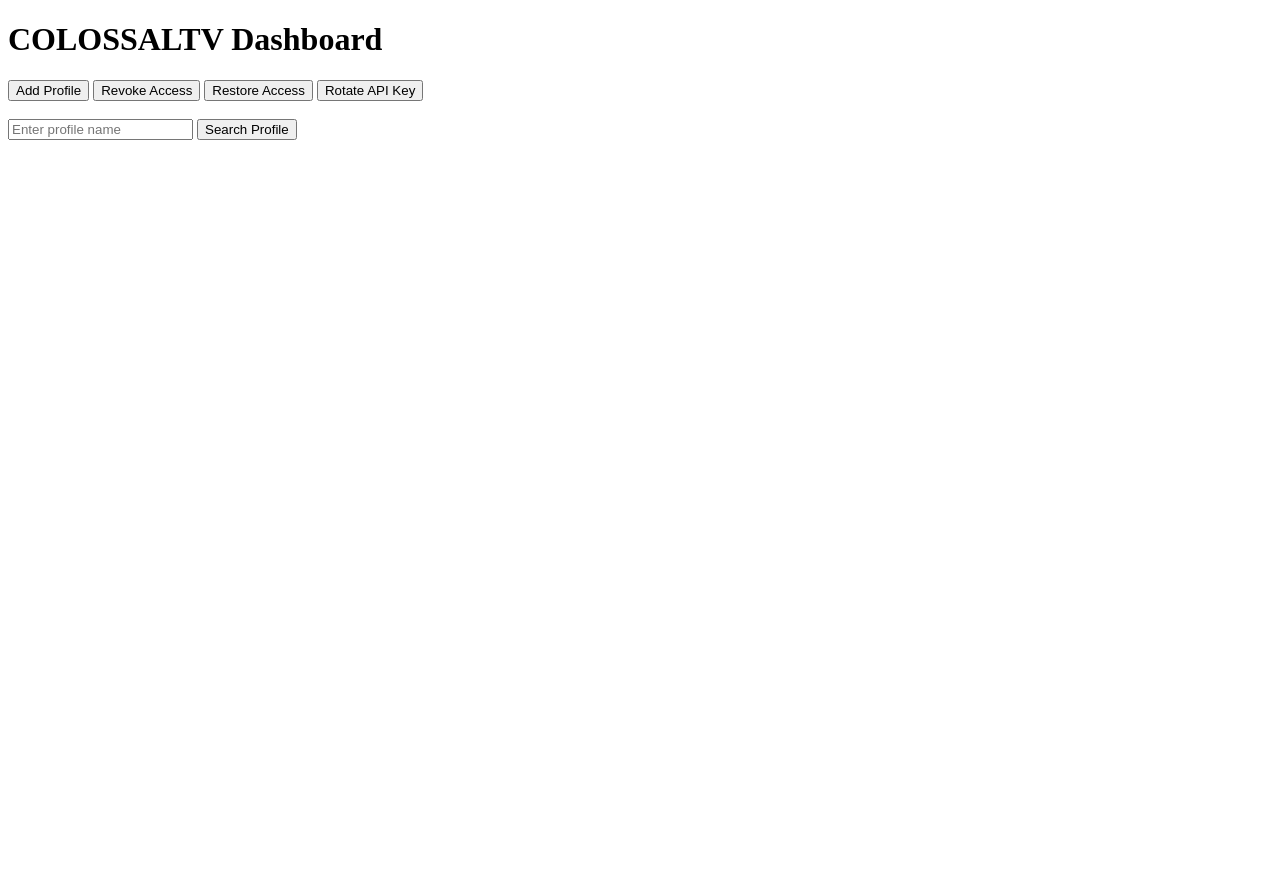
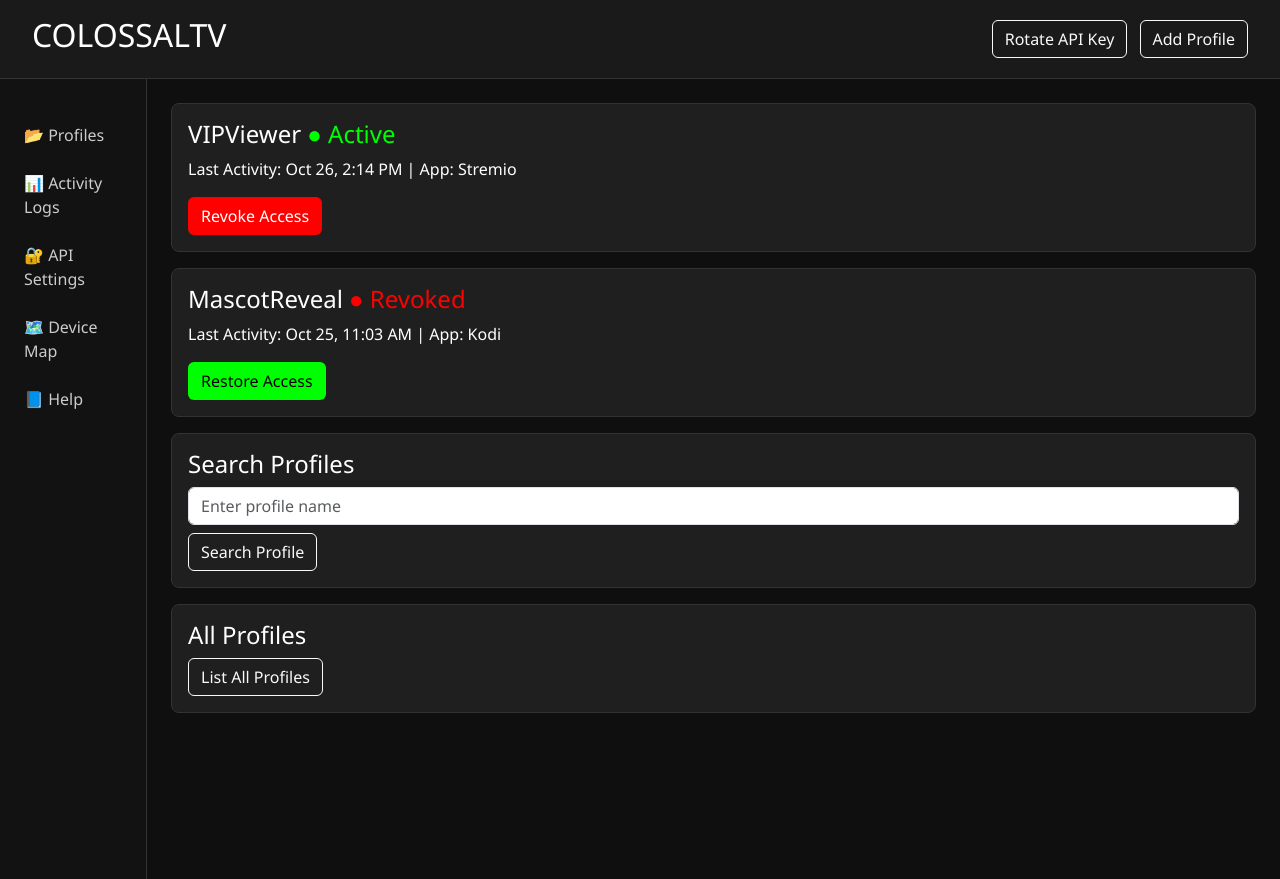
Before and after one commit to tr1me/colossaltv-backend, a website: page index.html in a window 1280 px wide. Before the commit the page ends 800 px from the top, so only its background shows below. Drawn offline with nearby package versions, Linux system fonts and the light colour scheme.

Commit message:
Update index.html

```diff
--- a/index.html
+++ b/index.html
@@ -1,60 +1,136 @@
 <!DOCTYPE html>
 <html lang="en">
 <head>
-  <meta charset="UTF-8">
+  <meta charset="UTF-8" />
+  <meta name="viewport" content="width=device-width, initial-scale=1.0" />
   <title>COLOSSALTV Dashboard</title>
+  <link href="https://cdn.jsdelivr.net/npm/bootstrap@5.3.0/dist/css/bootstrap.min.css" rel="stylesheet" />
+  <style>
+    body {
+      background-color: #0f0f0f;
+      color: #ffffff;
+      font-family: 'Segoe UI', sans-serif;
+    }
+    .header {
+      background-color: #1a1a1a;
+      padding: 1rem 2rem;
+      border-bottom: 1px solid #333;
+    }
+    .sidebar {
+      background-color: #121212;
+      height: 100vh;
+      padding-top: 2rem;
+      border-right: 1px solid #333;
+    }
+    .sidebar a {
+      color: #ccc;
+      display: block;
+      padding: 0.75rem 1.5rem;
+      text-decoration: none;
+    }
+    .sidebar a:hover {
+      background-color: #1f1f1f;
+      color: #fff;
+    }
+    .profile-card {
+      background-color: #1f1f1f;
+      border: 1px solid #333;
+      border-radius: 8px;
+      padding: 1rem;
+      margin-bottom: 1rem;
+    }
+    .status-active { color: #0f0; }
+    .status-revoked { color: #f00; }
+    .btn-revoke { background-color: #f00; color: #fff; }
+    .btn-restore { background-color: #0f0; color: #000; }
+  </style>
 </head>
 <body>
-  <h1>COLOSSALTV Dashboard</h1>
+  <div class="header d-flex justify-content-between align-items-center">
+    <h2>COLOSSALTV</h2>
+    <div>
+      <button id="rotateKeyBtn" class="btn btn-outline-light me-2">Rotate API Key</button>
+      <button id="addProfileBtn" class="btn btn-outline-light">Add Profile</button>
+    </div>
+  </div>
 
-  <button id="addProfileBtn">Add Profile</button>
-  <button id="revokeBtn">Revoke Access</button>
-  <button id="restoreBtn">Restore Access</button>
-  <button id="rotateKeyBtn">Rotate API Key</button>
+  <div class="d-flex">
+    <div class="sidebar">
+      <a href="#">📂 Profiles</a>
+      <a href="#">📊 Activity Logs</a>
+      <a href="#">🔐 API Settings</a>
+      <a href="#">🗺️ Device Map</a>
+      <a href="#">📘 Help</a>
+    </div>
 
-  <br><br>
-  <input type="text" id="searchInput" placeholder="Enter profile name">
-  <button id="searchBtn">Search Profile</button>
+    <div class="container-fluid p-4">
+      <!-- Existing profile cards -->
+      <div class="profile-card">
+        <h4>VIPViewer <span class="status-active">● Active</span></h4>
+        <p>Last Activity: Oct 26, 2:14 PM | App: Stremio</p>
+        <button id="revokeBtn" class="btn btn-revoke">Revoke Access</button>
+      </div>
+      <div class="profile-card">
+        <h4>MascotReveal <span class="status-revoked">● Revoked</span></h4>
+        <p>Last Activity: Oct 25, 11:03 AM | App: Kodi</p>
+        <button id="restoreBtn" class="btn btn-restore">Restore Access</button>
+      </div>
+
+      <!-- 🔍 Search Profile -->
+      <div class="profile-card">
+        <h4>Search Profiles</h4>
+        <input type="text" id="searchInput" class="form-control mb-2" placeholder="Enter profile name">
+        <button id="searchBtn" class="btn btn-outline-light">Search Profile</button>
+      </div>
+
+      <!-- 📋 List All Profiles -->
+      <div class="profile-card">
+        <h4>All Profiles</h4>
+        <button id="listProfilesBtn" class="btn btn-outline-light">List All Profiles</button>
+      </div>
+    </div>
+  </div>
 
   <script>
     const API_BASE = "http://localhost:3000";
     // Replace with Fly.io URL once deployed
 
+    document.addEventListener('DOMContentLoaded', () => {
       // Add Profile
-    document.getElementById("addProfileBtn").addEventListener("click", () => {
-      fetch(`${API_BASE}/profile`, { method: "POST" })
+      document.getElementById('addProfileBtn').addEventListener('click', () => {
+        fetch(`${API_BASE}/profile`, { method: 'POST' })
         .then(res => res.json())
         .then(data => alert(`✅ Profile "${data.profile.name}" added`))
-        .catch(() => alert("❌ Failed to add profile"));
+        .catch(err => alert('❌ Failed to add profile'));
+      });
+
+      // Rotate API Key
+      document.getElementById('rotateKeyBtn').addEventListener('click', () => {
+        fetch(`${API_BASE}/rotate-key`, { method: 'POST' })
+        .then(res => res.json())
+        .then(data => alert(`🔑 New API Key: ${data.apiKey}`))
+        .catch(err => alert('❌ Failed to rotate key'));
       });
 
       // Revoke Access
-    document.getElementById("revokeBtn").addEventListener("click", () => {
-      fetch(`${API_BASE}/revoke`, { method: "POST" })
+      document.getElementById('revokeBtn').addEventListener('click', () => {
+        fetch(`${API_BASE}/revoke`, { method: 'POST' })
         .then(res => res.json())
         .then(data => alert(`🚫 Access revoked for ${data.profile.name}`))
-        .catch(() => alert("❌ Failed to revoke access"));
+        .catch(err => alert('❌ Failed to revoke access'));
       });
 
       // Restore Access
-    document.getElementById("restoreBtn").addEventListener("click", () => {
-      fetch(`${API_BASE}/restore`, { method: "POST" })
+      document.getElementById('restoreBtn').addEventListener('click', () => {
+        fetch(`${API_BASE}/restore`, { method: 'POST' })
         .then(res => res.json())
         .then(data => alert(`✅ Access restored for ${data.profile.name}`))
-        .catch(() => alert("❌ Failed to restore access"));
-    });
-
-    // Rotate API Key
-    document.getElementById("rotateKeyBtn").addEventListener("click", () => {
-      fetch(`${API_BASE}/rotate-key`, { method: "POST" })
-        .then(res => res.json())
-        .then(data => alert(`🔑 New API Key: ${data.apiKey}`))
-        .catch(() => alert("❌ Failed to rotate key"));
+        .catch(err => alert('❌ Failed to restore access'));
       });
 
       // 🔍 Search Profile
-    document.getElementById("searchBtn").addEventListener("click", () => {
-      const name = document.getElementById("searchInput").value;
+      document.getElementById('searchBtn').addEventListener('click', () => {
+        const name = document.getElementById('searchInput').value;
         fetch(`${API_BASE}/profile/${name}`)
         .then(res => {
           if (!res.ok) throw new Error("Profile not found");
@@ -63,6 +139,22 @@
         .then(data => alert(`✅ Found profile: ${data.profile.name}, Status: ${data.profile.status}`))
         .catch(() => alert("❌ Profile not found"));
       });
+
+      // 📋 List All Profiles
+      document.getElementById('listProfilesBtn').addEventListener('click', () => {
+        fetch(`${API_BASE}/profiles`)
+        .then(res => res.json())
+        .then(data => {
+          if (data.profiles.length === 0) {
+            alert("📋 No profiles found");
+          } else {
+            const list = data.profiles.map(p => `${p.name} (${p.status})`).join("\n");
+            alert(`📋 Profiles:\n${list}`);
+          }
+        })
+        .catch(() => alert("❌ Failed to list profiles"));
+      });
+    });
   </script>
 </body>
 </html>
```
Lines whose indentation alone changed are shown as unchanged.
